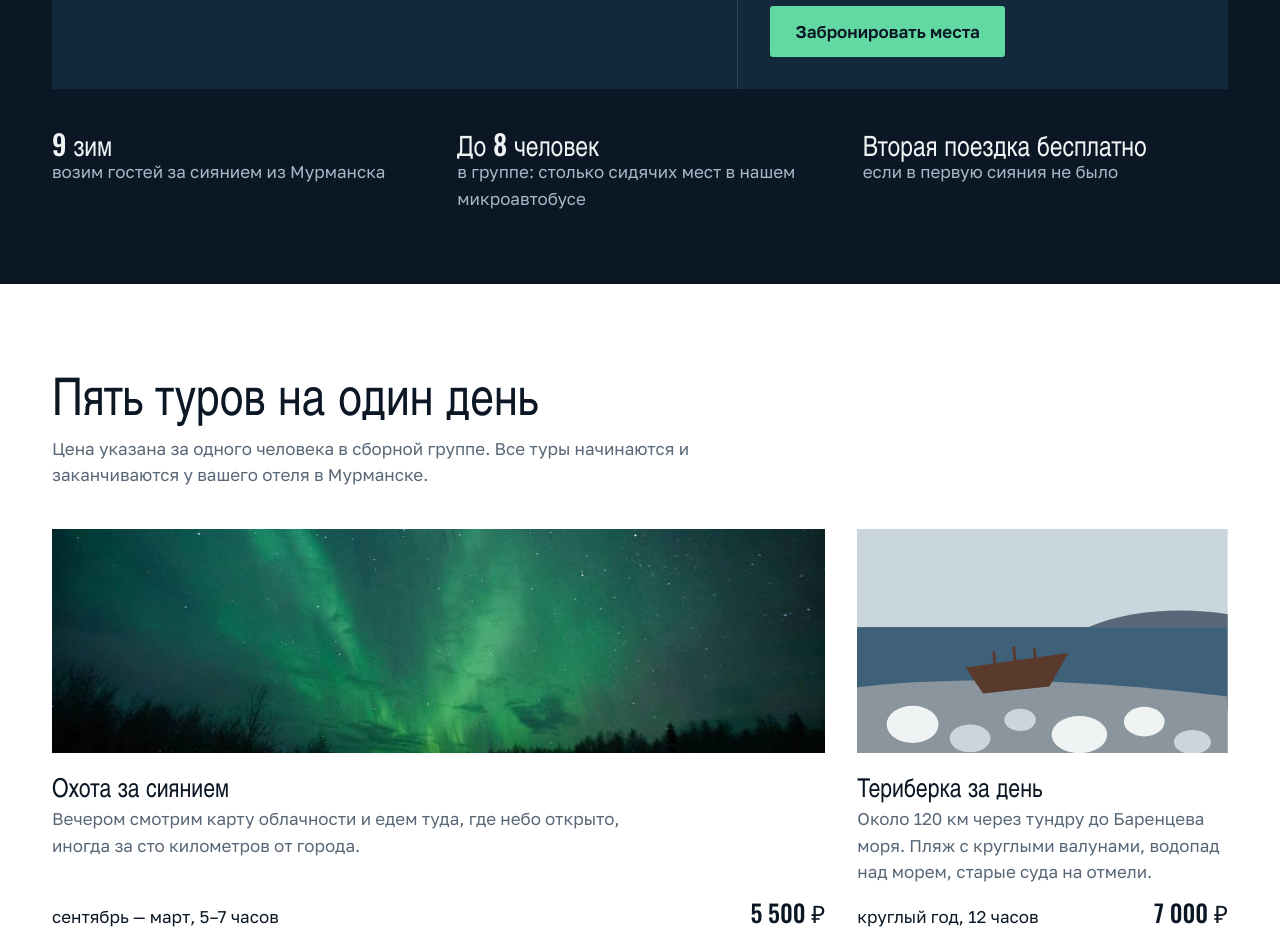
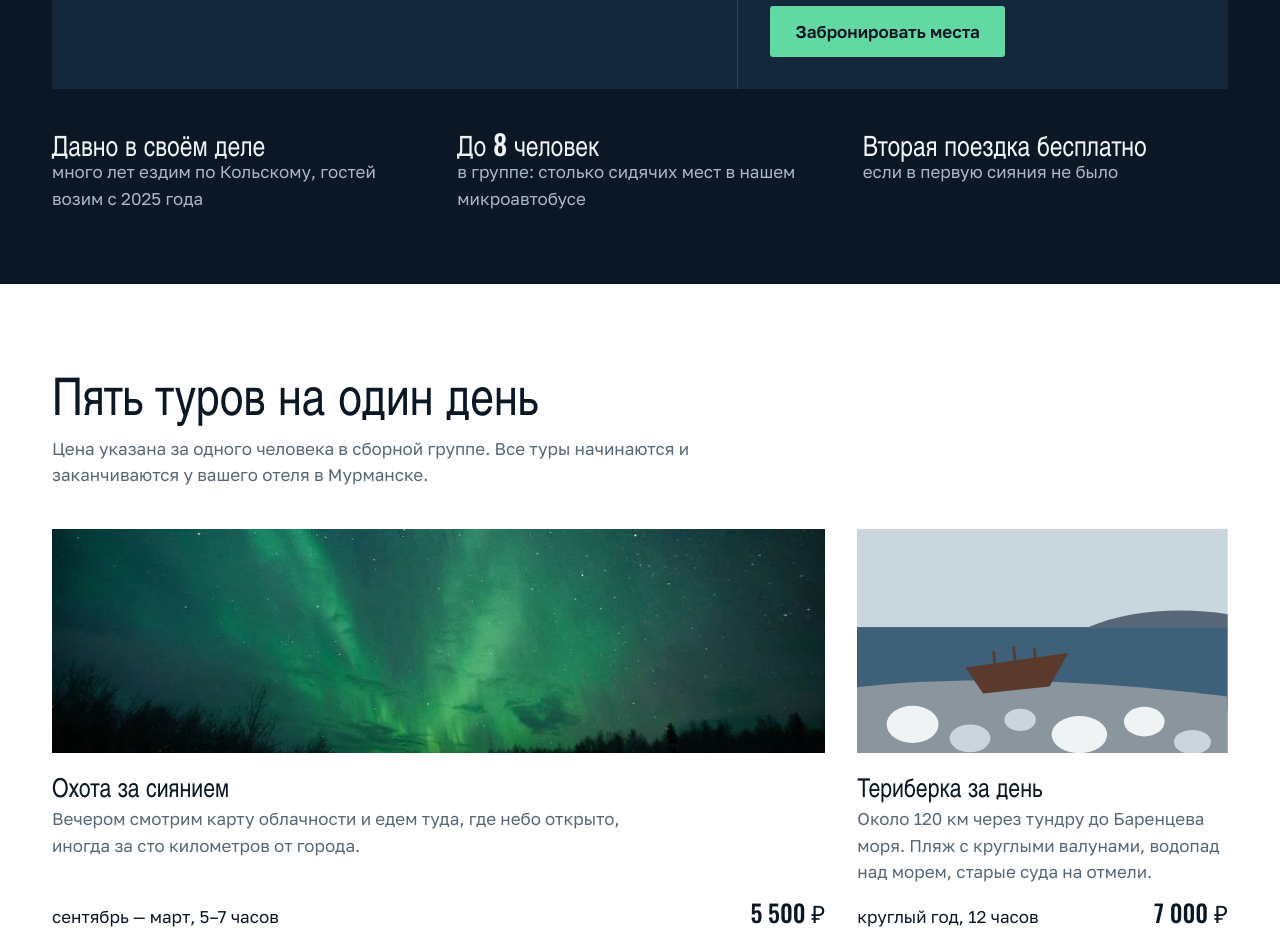
Before and after one commit to BurNikitos/demo, a plain HTML site: page piligrimy-kolskogo/index.html in a window 1280 px wide. Shown: the part 1080-2009 px from the top of the page. Drawn offline with nearby package versions, Linux system fonts and the light colour scheme.

Commit message:
piligrimy-kolskogo: replace '9 winters' with honest experience fact
Co-Authored-By: Claude Opus 5.5 <noreply@anthropic.com>

```diff
--- a/piligrimy-kolskogo/index.html
+++ b/piligrimy-kolskogo/index.html
@@ -58,7 +58,7 @@
     </form>
 
     <dl class="facts">
-      <div><dt>9 зим</dt><dd>возим гостей за сиянием из Мурманска</dd></div>
+      <div><dt>Давно в своём деле</dt><dd>много лет ездим по Кольскому, гостей возим с 2025 года</dd></div>
       <div><dt>До 8 человек</dt><dd>в группе: столько сидячих мест в нашем микроавтобусе</dd></div>
       <div><dt>Вторая поездка бесплатно</dt><dd>если в первую сияния не было</dd></div>
     </dl>
```
Also changed, not shown: piligrimy-kolskogo/zh/index.html (+1 -1 lines).
